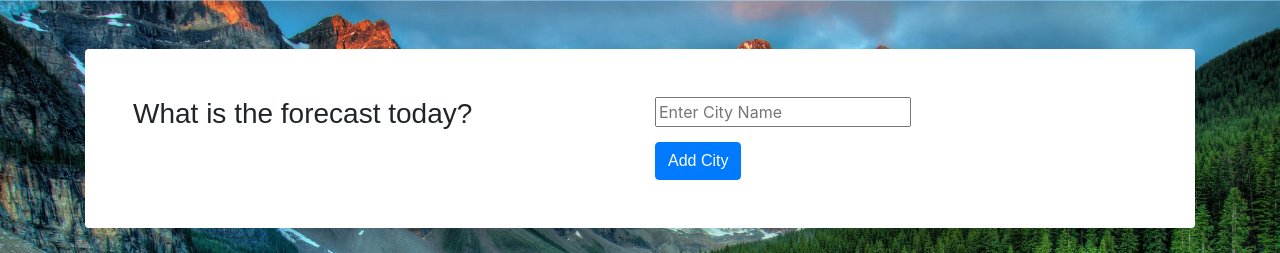
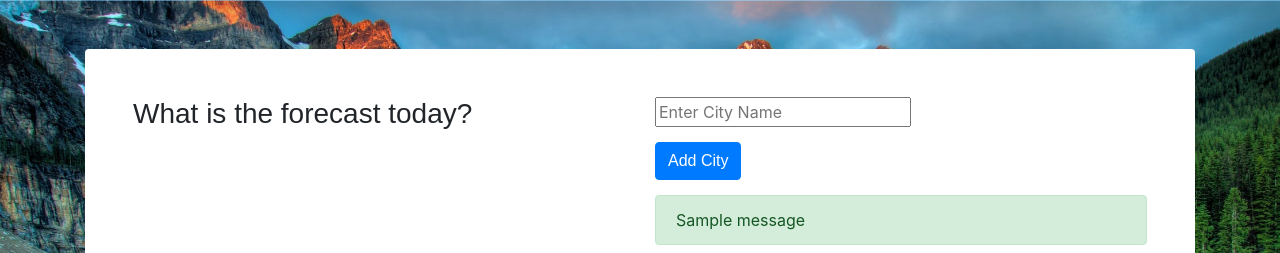
Before and after one commit to annehomann/weather-master, a Flask app: template templates/index.html in a window 1280 px wide. Shown: the part 99-352 px from the top of the page. Run offline with Flask 2, Linux system fonts and the light colour scheme; the template is opened without the code that fills it: most values are stand-ins (such as "Sample title", 1, 10 or a date in 2020); one stand-in notice (Sample message) is shown; some libraries are stand-ins or nearby versions.

Commit message:
Added error handling to app in regards to already existing city and jargon entered by user

```diff
--- a/app.py
+++ b/app.py
@@ -12,7 +12,7 @@ forecast using the OpenWeatherMap API.
 Purpose: To allow a user to find out the weather forecast of a particular city.
 '''
 import os
-from flask import Flask, render_template, request
+from flask import Flask, render_template, request, redirect, url_for, flash
 from flask_sqlalchemy import SQLAlchemy
 from dotenv import load_dotenv
 import requests
@@ -22,44 +22,47 @@ APP.config['DEBUG'] = True
 # The database where cities will be stored
 APP.config['SQLALCHEMY_DATABASE_URI'] = 'sqlite:///weather.db'
 APP.config['SQLALCHEMY_TRACK_MODIFICATIONS'] = False
+# Secret key used by Flask to sign cookies
+APP.config['SECRET_KEY'] = 'shhhh this is a secret'
 
 DB = SQLAlchemy(APP)
 
 
 class City(DB.Model):
-    ''' Initiates a database to store cities and their weather details '''
+    ''' Initiates a database called 'City" to store the cities in '''
     id = DB.Column(DB.Integer, primary_key=True)
     name = DB.Column(DB.String(50), nullable=False)
 
 
-@APP.route('/', methods=['GET', 'POST'])
-def index():
+def open_weather(city):
+    ''' This function is to request weather data from the
+    OpenWeatherMap API '''
+    url = f'http://api.openweathermap.org/data/2.5/weather?q={ city }&units=metric&appid=79430740a2523990da68bf455740aee5'
+    # Environment variable, loads hidden API key
+    # and stores in api_key variable
+    # load_dotenv()
+    # api_key = os.getenv('PROJECT_API_KEY')
+    #
+    #response = requests.get(api_key).json()
+    response = requests.get(url).json()
+    return response
+
+
+@APP.route('/', methods=['GET'])
+def index_get():
     ''' Takes the user input, a city, and if it is a new query,
-        adds and stores it to the database.  A request is then made
-        to the API and the weather details of that city is retrieved and
-        displayed back to the user by HTML.'''
-
-    if request.method == 'POST':
-        new_city = request.form.get('city')
-        if new_city:
-            new_city_obj = City(name=new_city)
-            DB.session.add(new_city_obj)
-            DB.session.commit()
-
+    adds and stores it to the database.  A request is made to
+    the API and the weather details of that city is retrieved and
+    displayed back to the user by HTML.'''
     cities = City.query.all()
 
-    # Environment variable, loads hidden API key
-    # and stores in api_key variable
-    load_dotenv()
-    api_key = os.getenv('PROJECT_API_KEY')
-
-    # Empty list for citites and weather to append to
+    # Empty list for weather data and city names to append to
     weather_data = []
 
     for city in cities:
         # Sends a get request to the OpenWeatherMap API and
         # gets specific weather information
-        response = requests.get(api_key.format(city.name)).json()
+        response = open_weather(city.name)
 
         # The core of the algorithm!
         weather = {
@@ -77,3 +80,45 @@ def index():
 
     # Returns weather information onto a HTML page
     return render_template('index.html', weather_data=weather_data)
+
+
+@APP.route('/', methods=['POST'])
+def index_post():
+    ''' If the user types in a city that has yet to be looked up,
+    the API will return the weather details and will be displayed
+    to the user. If the city has already been looked up, the user
+    will be informed that it has already been added. If the user
+    types in jargon or text that is not a city, they will be
+    informed to try again and type in a valid city name'''
+    error_message = ''
+    # Retrieving weather data for a new entered city
+    new_city = request.form.get('city')
+
+    if new_city:
+        # Will check to see if new city is in the db
+        # Retrieves first result if it exists
+        existing_city = City.query.filter_by(name=new_city).first()
+
+        # If city doesn't exist, add to db
+        if not existing_city:
+
+            new_city_data = open_weather(new_city)
+            if new_city_data['cod'] == 200:  # 200 code is a successful request
+                new_city_obj = City(name=new_city)
+
+                DB.session.add(new_city_obj)
+                DB.session.commit()
+            else:
+                # This will be displayed if a valid city name is not entered
+                error_message = "City does not exist. Please try again."
+        else:
+            # This will display if the city has already been looked up
+            error_message = 'City has already been added!'
+
+    if error_message:
+        flash(error_message, 'error')
+    else:
+        # This will display when a new city has been successfully added
+        flash('City added successfully')
+
+    return redirect(url_for('index_get'))
--- a/static/style/style.css
+++ b/static/style/style.css
@@ -32,8 +32,16 @@ h1, h2, h3 {
   margin-left: 15px;
 }
 
-.test {
+.title {
+  font-weight: bold;
+}
+
+.temp_back {
   padding: 2px 8px 2px 8px;
   background-color: lightskyblue;
   border-radius: 10px;
 }
+
+.alert {
+  margin-top: 15px;
+}
--- a/templates/index.html
+++ b/templates/index.html
@@ -9,7 +9,7 @@
 
         <title>Weather Master</title>
         <!-- Custom CSS -->
-        <link rel= "stylesheet" type= "text/css" href= "{{ url_for('static',filename='style/style.css') }}" integrity="sha384-sED6w5iSqZY9Pmu9ytKaOhEHdYErM/NgYIW99ge2q75284Y4ZA9g5bK3t/dU8p3d" crossorigin="anonymous">
+        <link rel= "stylesheet" type= "text/css" href= "{{ url_for('static',filename='style/style.css') }}" integrity="sha384-KOtIix3SgMZ5mUqmbJNXyZl24DHAP3lvsfCMdFQNE0Z0K53+gCc+PFIylZVWNElD" crossorigin="anonymous">
         <!-- Bootstrap CSS -->
         <link rel="stylesheet" href="https://stackpath.bootstrapcdn.com/bootstrap/4.3.1/css/bootstrap.min.css" integrity="sha384-ggOyR0iXCbMQv3Xipma34MD+dH/1fQ784/j6cY/iJTQUOhcWr7x9JvoRxT2MZw1T" crossorigin="anonymous">
         <!-- Google Fonts -->
@@ -44,6 +44,18 @@
                                         </button>
                                     </div>
                                 </div>
+                                {% with messages = get_flashed_messages(with_categories=true) %}
+                                {% if messages %}
+                                    {% for category, message in messages %}
+                                        {% set message_class = 'alert-success' %}
+
+                                        {% if category == 'error' %}
+                                            {% set message_class = 'alert-danger' %}
+                                        {% endif %}
+                                            <div class="alert {{ message_class }}" role="alert">{{ message }}</div>
+                                    {% endfor %}
+                                {% endif %}
+                                {% endwith %}
                             </form>
                         </div>
                     </div>
@@ -70,9 +82,9 @@
                                     <div class="media-content">
                                         <div class="content">
                                             <p class="info">
-                                                <span>{{ weather.city }}</span>
+                                                <span class="title">{{ weather.city }}</span>
                                                 <br>
-                                                <span class="test">{{ weather.temperature }}° C</span>
+                                                <span class="temp_back">{{ weather.temperature }}° C</span>
                                                 <br> {{ weather.description }}
                                             </p>
                                         </div>
```
Also changed, not shown: README.MD, weather.db.
